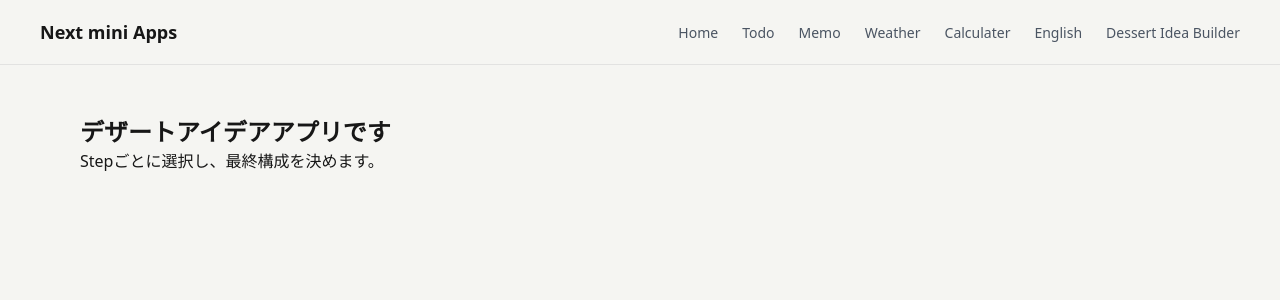
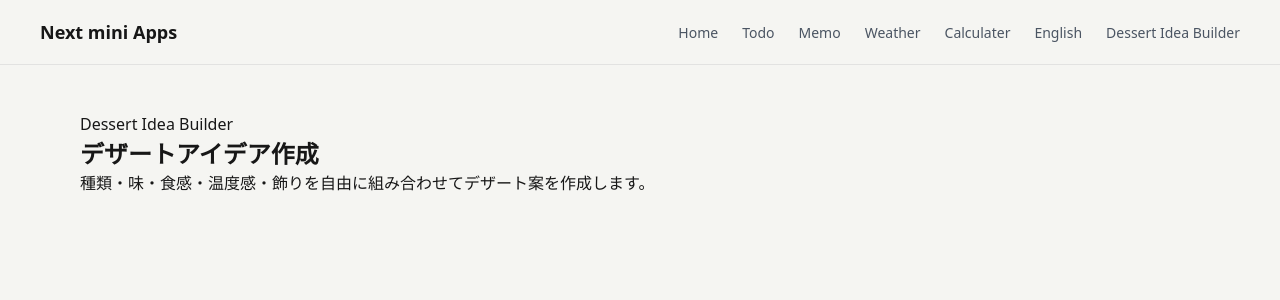
Before and after one commit to usamiyouhei/mini_apps_collection, a Next.js app: page /dessert-idea-builder in a window 1280 px wide. Shown: the top 300 px of the page. Built offline with nearby package versions, Linux system fonts and the light colour scheme.

Commit message:
update page.tsx

```diff
--- a/src/app/dessert-idea-builder/page.tsx
+++ b/src/app/dessert-idea-builder/page.tsx
@@ -1,12 +1,20 @@
 import React from "react";
 import styles from "./dessert-idea-builder.module.scss";
 import OptionStep from "@/components/dessert-builder/OptionStep";
+import ResultCard from "@/components/dessert-builder/ResultCard";
 
 export default function page() {
   return (
-    <section>
-      <h1>デザートアイデアアプリです</h1>
-      <span>Stepごとに選択し、最終構成を決めます。</span>
-    </section>
+    <main className={styles.page}>
+      <section className={styles.builder}>
+        <div className={styles.header}>
+          <p className={styles.label}>Dessert Idea Builder</p>
+          <h1 className={styles.title}>デザートアイデア作成</h1>
+          <p className={styles.description}>
+            種類・味・食感・温度感・飾りを自由に組み合わせてデザート案を作成します。
+          </p>
+        </div>
+      </section>
+    </main>
   );
 }
```
Also changed, not shown: src/components/dessert-builder/DecorationStep.tsx (+19 -2 lines), src/components/dessert-builder/ResultCard.tsx (+23 -1 lines).
